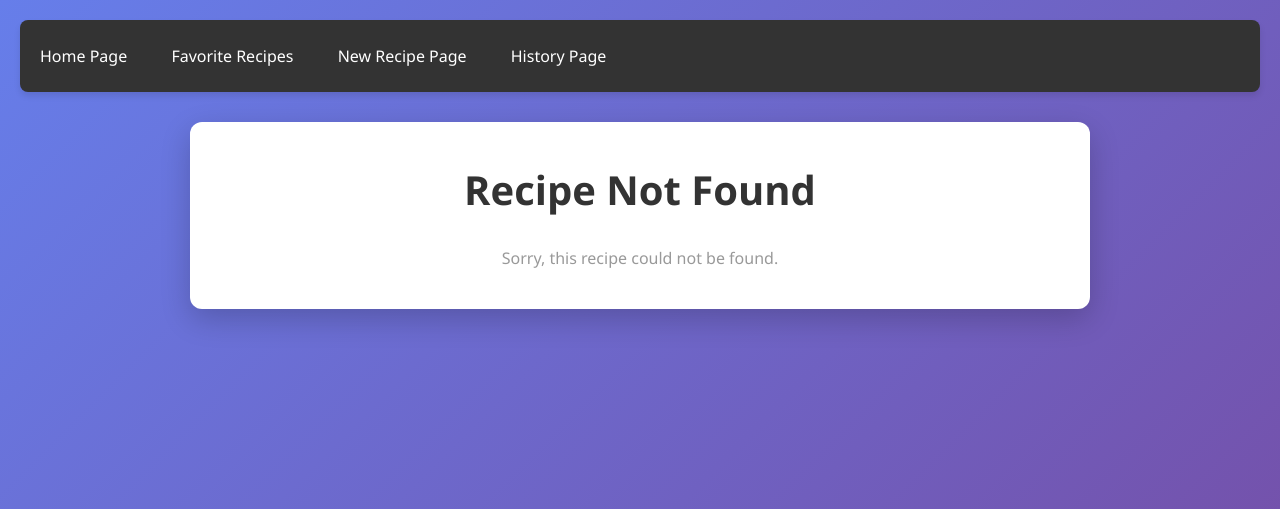
After one commit to The-Biggest-Bug/Recipe_Book_Application, a Flask app: page /recipe/1 in a window 1280 px wide. The commit adds this page. Shown: the top 509 px of the page. Run offline with Flask 3, Linux system fonts and the light colour scheme; data that the repository does not hold is empty.

Commit message:
feature: recipe details

```diff
--- a/app.py
+++ b/app.py
@@ -3,6 +3,21 @@ import requests
 import json
 
 app = Flask(__name__)
+
+def get_recipe_ingredients(recipe):
+    ingredients = []
+
+    for number in range(1, 21):
+        ingredient = recipe.get(f"strIngredient{number}")
+        measurement = recipe.get(f"strMeasure{number}")
+
+        if ingredient and ingredient.strip():
+            ingredients.append({
+                "name": ingredient.strip(),
+                "measurement": measurement.strip() if measurement else ""
+            })
+
+    return ingredients
 
 @app.route("/", methods=['GET', 'POST'])
 def home_page():
@@ -17,6 +32,18 @@ def home_page():
     if request.method == 'POST':
         #Enter functionality form API for search function
         pass
+
+@app.route("/recipe/<recipe_id>", methods=['GET'])
+def recipe_detail_page(recipe_id):
+    response = requests.get(f"https://www.themealdb.com/api/json/v1/1/lookup.php?i={recipe_id}")
+    meals = response.json().get('meals') or []
+    recipe = meals[0] if meals else None
+
+    if recipe is None:
+        return render_template("recipe_detail.html", recipe=None, ingredients=[])
+
+    ingredients = get_recipe_ingredients(recipe)
+    return render_template("recipe_detail.html", recipe=recipe, ingredients=ingredients)
 
 @app.route("/favorites", methods=['GET', 'POST', 'DELETE'])
 def favorites_page():
--- a/templates/index.html
+++ b/templates/index.html
@@ -25,13 +25,13 @@
 <ul>
 {% if true %}
     {% for recipe in recipes_a %}
-        <li>{{ recipe.strMeal }}</li>
+        <li><a href="{{ url_for('recipe_detail_page', recipe_id=recipe.idMeal) }}">{{ recipe.strMeal }}</a></li>
     {% endfor %}
     {% for recipe in recipes_b %}
-        <li>{{ recipe.strMeal }}</li>
+        <li><a href="{{ url_for('recipe_detail_page', recipe_id=recipe.idMeal) }}">{{ recipe.strMeal }}</a></li>
     {% endfor %}
     {% for recipe in recipes_c %}
-        <li>{{ recipe.strMeal }}</li>
+        <li><a href="{{ url_for('recipe_detail_page', recipe_id=recipe.idMeal) }}">{{ recipe.strMeal }}</a></li>
     {% endfor %}
 {% else %}
     <p>No recipes found</p>
--- /dev/null
+++ b/templates/recipe_detail.html
@@ -0,0 +1,62 @@
+{% extends "base.html" %}
+
+{% block title %}Recipe Details{% endblock %}
+
+{% block bar %}
+<nav>
+    <a href="{{ url_for('home_page') }}">Home Page</a>
+    <a href="{{ url_for('favorites_page') }}">Favorite Recipes</a>
+    <a href="{{ url_for('new_arrivals_page') }}">New Recipe Page</a>
+    <a href="{{ url_for('history_page') }}">History Page</a>
+</nav>
+{% endblock %}
+
+{% block content %}
+
+{% if recipe %}
+    <h1>{{ recipe.strMeal }}</h1>
+
+    <div class="recipe-details">
+        {% if recipe.strMealThumb %}
+            <img class="recipe-image" src="{{ recipe.strMealThumb }}" alt="{{ recipe.strMeal }}">
+        {% endif %}
+
+        <div class="recipe-meta">
+            {% if recipe.strCategory %}
+                <p><strong>Category:</strong> {{ recipe.strCategory }}</p>
+            {% endif %}
+            {% if recipe.strArea %}
+                <p><strong>Cuisine:</strong> {{ recipe.strArea }}</p>
+            {% endif %}
+        </div>
+
+        <h2>Ingredients</h2>
+        <ul class="ingredients-list">
+            {% for ingredient in ingredients %}
+                <li>
+                    {% if ingredient.measurement %}
+                        {{ ingredient.measurement }}
+                    {% endif %}
+                    {{ ingredient.name }}
+                </li>
+            {% endfor %}
+        </ul>
+
+        <h2>Instructions</h2>
+        <p class="instructions">{{ recipe.strInstructions }}</p>
+
+        <div class="recipe-links">
+            {% if recipe.strYoutube %}
+                <a href="{{ recipe.strYoutube }}" target="_blank">Watch Video</a>
+            {% endif %}
+            {% if recipe.strSource %}
+                <a href="{{ recipe.strSource }}" target="_blank">Original Source</a>
+            {% endif %}
+        </div>
+    </div>
+{% else %}
+    <h1>Recipe Not Found</h1>
+    <p>Sorry, this recipe could not be found.</p>
+{% endif %}
+
+{% endblock %}
```
Also changed, not shown: static/style.css (+51 -0 lines).
